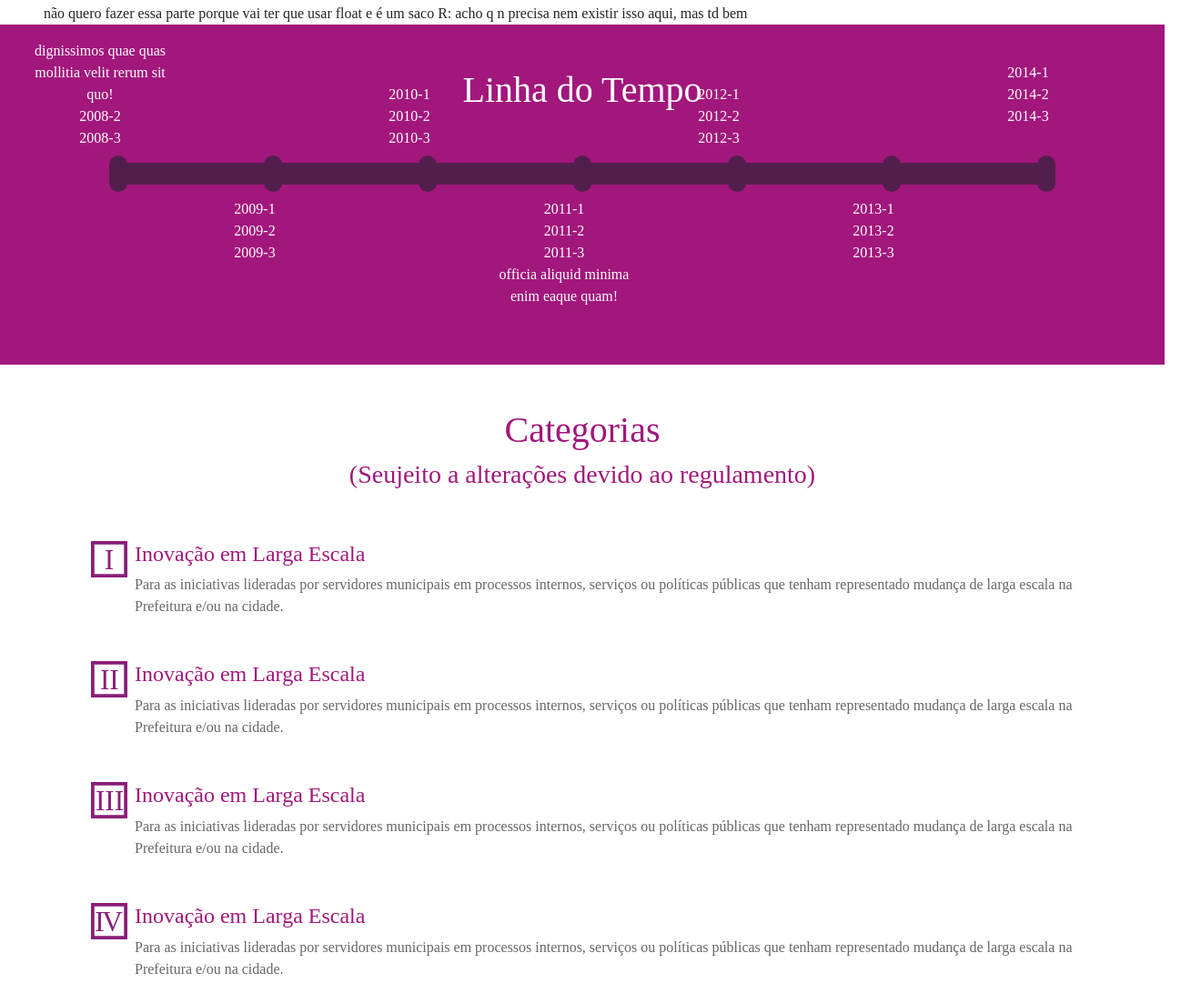
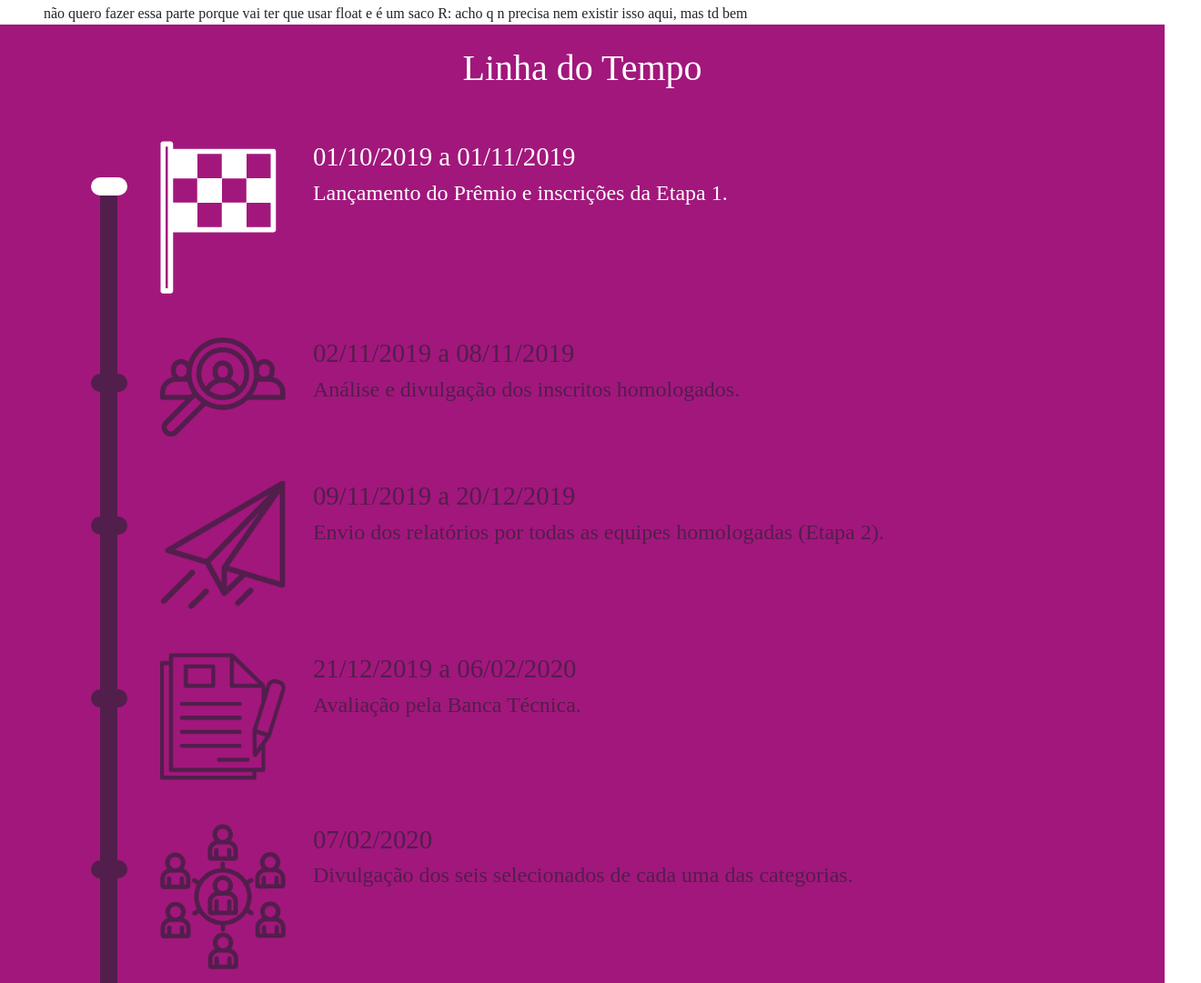
Before and after one commit to prefeiturasp/SMIT-premiasampa, a plain HTML site: page index.html in a window 1280 px wide. Shown: the part 193-1274 px from the top of the page at 91% size, 1320 px wide, since content can reach past the window. Drawn offline with nearby package versions, Linux system fonts and the light colour scheme; a web font is replaced by a local one.

Commit message:
Timeline done

```diff
--- a/css/style_premia.css
+++ b/css/style_premia.css
@@ -93,106 +93,66 @@ body {
 	color: #fff;
 }
 
-#timeline ul {
-	list-style-type: none;
-	padding: 0;
-	margin: 0;
+.cd-timeline {
+  /* some text here one day */
 }
 
-#timeline ul::after {
-  content: "";
-  display: block;
-  clear: both;
+.cd-timeline-container {
+  padding-top: 4rem;
+  padding-left: 2rem;
+  position: relative;
 }
 
-#timeline ul.timeline {
+.cd-timeline-block {
+  position: relative;
+  padding: 1.5rem 2rem;
+  border-left: 1.2rem solid var(--dark-purple);
+  color: var(--dark-purple);
+}
+
+.cd-block-content {
   display: flex;
   flex-wrap: wrap;
-  padding: 50px 30px;
+  transform: translateY(-4rem);
 }
 
-#timeline ul.timeline > li {
-  width: calc( 100% / 7 );
-  text-align: center;
-  transform: translateX(50%);
+.cd-timeline-block h1{
+  font-size: 1.8rem;
 }
 
-#timeline ul.timeline > li:nth-of-type(odd) > .content {
-  -webkit-transform: translateY(calc(-100% - 24px));
-  transform: translateY(calc(-100% - 24px)) translateX(-50%);
+.cd-timeline-block h2{
+  font-size: 1.5rem;
+  font-weight: 400;
 }
 
-#timeline ul .content {
-  margin-left: -8px;
-  padding: 15px 0;
-  padding-right: 24px;
-  transform: translateX(-50%);
+.cd-timeline-block::before {
+  content: '';
+  position: absolute;
+  top: 0;
+  left: -1.8rem;
+  width: 40px;
+  height: 20px;
+  background: var(--dark-purple);
+  border-radius: 25px 25px;
 }
 
-#timeline ul .year {
-  color: #ffd402;
-  background: var(--dark-purple);
-  display: block;
-  position: relative;
-  padding-left: 24px;
-  line-height: 24px;
-  font-weight: bold;
-  font-size: 18px;
+.cd-timeline-block-active-point {
+  color: #fff;
 }
 
-#timeline ul .year::before {
-  content: "";
-  width: 20px;
-  height: 40px;
-  position: absolute;
-  background: var(--dark-purple);
-  border-radius: 50px 50px;
-  left: -10px;
-  top: calc( (40 - 24) / 2 * -1px );
+.cd-timeline-block-active-point::before {
+  background: #fff;
 }
 
-#timeline ul .year.new {
-  border-radius: 0 24px 24px 0;
+.cd-timeline-block-active {
+  border-left-color: #fff;
+  color: #fff;
 }
 
-#timeline ul .year.new::after {
-  content: "";
-  width: 5px;
-  height: 5px;
-  display: block;
-  border: 20px solid #3f444c;
-  box-sizing: border-box;
-  border-top-color: transparent;
-  border-right-color: transparent;
-  border-bottom-color: transparent;
-  position: absolute;
-  right: -30px;
-  top: -9.5px;
+.cd-timeline-block-active::before {
+  background: #fff;
 }
 
-
-@media screen and (max-width: 1140px) {
-  #timeline ul.timeline > li {
-    width: calc( 100% / 4 );
-  }
-}
-@media screen and (max-width: 991px) {
-  #timeline  ul.timeline > li {
-    width: calc( 100% / 2 );
-  }
-}
-@media screen and (max-width: 767px) {
-#timeline ul.timeline {
-	display: block;
-}
-#timeline ul.timeline > li {
-	width: 100%;
-}
-#timeline ul.timeline > li:nth-of-type(odd) .content {
-	-webkit-transform: none;
-			transform: none;
-}
-}
 
 /* CATEGORIAS */
 #categories {
@@ -209,27 +169,27 @@ body {
 }
 
 #categories li:first-child {
-	background: url('../assets/cat-2.svg') no-repeat top left;
+	background: url('../assets/cat-1.png') no-repeat top left;
 	background-size: 2.5rem;
 }
 
 #categories li:nth-child(2) {
-	background: url('../assets/cat-1.svg') no-repeat top left;
+	background: url('../assets/cat-2.png') no-repeat top left;
 	background-size: 2.5rem;
 }
 
 #categories li:nth-child(3) {
-	background: url('../assets/cat-3.svg') no-repeat top left;
+	background: url('../assets/cat-3.png') no-repeat top left;
 	background-size: 2.5rem;
 }
 
 #categories li:nth-child(4) {
-	background: url('../assets/cat-4.svg') no-repeat top left;
+	background: url('../assets/cat-4.png') no-repeat top left;
 	background-size: 2.5rem;
 }
 
 #categories li:nth-child(5) {
-	background: url('../assets/cat-5.svg') no-repeat top left;
+	background: url('../assets/cat-5.png') no-repeat top left;
 	background-size: 2.5rem;
 }
 
--- a/index.html
+++ b/index.html
@@ -46,64 +46,110 @@
 
     <!-- Timeline -->
     <section class="container-fluid" id="timeline">
+      <div class="row">
+        <div class="col py-4">
+          <h1 class="text-center">Linha do Tempo</h1>
+        </div>
+      </div>
       <div class="row justify-content-center">
 
-        <div class="col">
-            <h1 class="text-center pt-5"> Linha do Tempo </h1>
-              <ul class="timeline py-5">
-                  <li><span class="year">&nbsp;</span>
-                    <ul class="content">
-                      <li>dignissimos quae quas mollitia velit rerum sit quo!</li>
-                      <li>2008-2</li>
-                      <li>2008-3</li>
-                    </ul>
-                  </li>
-                  <li><span class="year">&nbsp;</span>
-                    <ul class="content">
-                      <li>2009-1</li>
-                      <li>2009-2</li>
-                      <li>2009-3</li>
-                    </ul>
-                  </li>
-                  <li><span class="year">&nbsp;</span>
-                    <ul class="content">
-                      <li>2010-1</li>
-                      <li>2010-2</li>
-                      <li>2010-3</li>
-                    </ul>
-                  </li>
-                  <li><span class="year">&nbsp;</span>
-                    <ul class="content">
-                      <li>2011-1</li>
-                      <li>2011-2</li>
-                      <li>2011-3</li>
-                      <li>officia aliquid minima enim eaque quam!</li>
-                    </ul>
-                  </li>
-                  <li><span class="year">&nbsp;</span>
-                    <ul class="content">
-                      <li>2012-1</li>
-                      <li>2012-2</li>
-                      <li>2012-3</li>
-                    </ul>
-                  </li>
-                  <li><span class="year">&nbsp;</span>
-                    <ul class="content">
-                      <li>2013-1</li>
-                      <li>2013-2</li>
-                      <li>2013-3</li>
-                    </ul>
-                  </li>
-                  <li><span class="year"></span>
-                    <ul class="content">
-                      <li>2014-1</li>
-                      <li>2014-2</li>
-                      <li>2014-3</li>
-                    </ul>
-                  </li>
-                </ul>
+        <div class="cd-timeline">
+          <div class="cd-timeline-container">
+
+
+            <!-- timeline block -->
+            <div class="cd-timeline-block cd-timeline-block-active-point">
+                <div class="cd-block-content">
+                  <div class="cd-timeline-content-img col-md-2">
+                    <img class="img-fluid" src="./assets/launch-flag.png" alt="Icone de Bandeira de Largada">
+                  </div>
+                  <div class="cd-timeline-content col">
+                    <h1>01/10/2019 a 01/11/2019</h1>
+                    <h2>Lançamento do Prêmio e inscrições da Etapa 1.</h2>
+                  </div> <!-- cd-timeline__content -->
+                </div>
+            </div>
+
+            <!-- timeline block -->
+            <div class="cd-timeline-block">
+                <div class="cd-block-content">
+                  <div class="cd-timeline-content-img col-md-2">
+                    <img class="img-fluid" src="./assets/results-inactive.png" alt="Icone de Buscando Resultados">
+                  </div>
+                  <div class="cd-timeline-content col">
+                    <h1>02/11/2019 a 08/11/2019</h1>
+                    <h2>Análise e divulgação dos inscritos homologados.</h2>
+                  </div> <!-- cd-timeline__content -->
+                </div>
+            </div>
+
+            <!-- timeline block -->
+            <div class="cd-timeline-block">
+                <div class="cd-block-content">
+                  <div class="cd-timeline-content-img col-md-2">
+                    <img class="img-fluid" src="./assets/flight-inactive.png" alt="Icone de Envio de Relatórios">
+                  </div>
+                  <div class="cd-timeline-content col">
+                    <h1>09/11/2019 a 20/12/2019</h1>
+                    <h2>Envio dos relatórios por todas as equipes homologadas (Etapa 2).</h2>
+                  </div> <!-- cd-timeline__content -->
+                </div>
+            </div>
+
+            <!-- timeline block -->
+            <div class="cd-timeline-block">
+                <div class="cd-block-content">
+                  <div class="cd-timeline-content-img col-md-2">
+                    <img class="img-fluid" src="./assets/document-inactive.png" alt="Icone de Documento">
+                  </div>
+                  <div class="cd-timeline-content col">
+                    <h1>21/12/2019 a 06/02/2020</h1>
+                    <h2>Avaliação pela Banca Técnica.</h2>
+                  </div> <!-- cd-timeline__content -->
+                </div>
+            </div>
+
+            <!-- timeline block -->
+            <div class="cd-timeline-block">
+                <div class="cd-block-content">
+                  <div class="cd-timeline-content-img col-md-2">
+                    <img class="img-fluid" src="./assets/networking-inactive.png" alt="Icone de Divulgação de resultados">
+                  </div>
+                  <div class="cd-timeline-content col">
+                    <h1>07/02/2020</h1>
+                    <h2>Divulgação dos seis selecionados de cada uma das categorias.</h2>
+                  </div> <!-- cd-timeline__content -->
+                </div>
+            </div>
+
+            <!-- timeline block -->
+            <div class="cd-timeline-block">
+                <div class="cd-block-content">
+                  <div class="cd-timeline-content-img col-md-2">
+                    <img class="img-fluid" src="./assets/networking-inactive.png" alt="Icone de Comissão julgadora">
+                  </div>
+                  <div class="cd-timeline-content col">
+                    <h1>02/2020</h1>
+                    <h2>Apresentação dos projetos para a Comissão Julgadora (em data a ser divulgada).</h2>
+                  </div> <!-- cd-timeline__content -->
+                </div>
+            </div>
+
+            <!-- timeline block -->
+            <div class="cd-timeline-block">
+                <div class="cd-block-content">
+                  <div class="cd-timeline-content-img col-md-2">
+                    <img class="img-fluid" src="./assets/event-inactive.png" alt="Icone de Tapete Vermeho">
+                  </div>
+                  <div class="cd-timeline-content col">
+                    <h1>03/2020</h1>
+                    <h2>Evento de Premiação</h2>
+                  </div> <!-- cd-timeline__content -->
+                </div>
+            </div>
+
+          </div>
         </div>
-
 
       </div>
     </section>
```
Also changed, not shown: assets/Ativo 14@2x.png (added), assets/cat-1.png (added), assets/cat-2.png (added), assets/cat-3.png (added), assets/cat-4.png (added), assets/cat-5.png (added), assets/document-inactive.png (added), assets/event-inactive.png (added), assets/flight-inactive.png (added), assets/launch-flag.png (added), assets/networking-inactive.png (added), assets/results-inactive.png (added).
